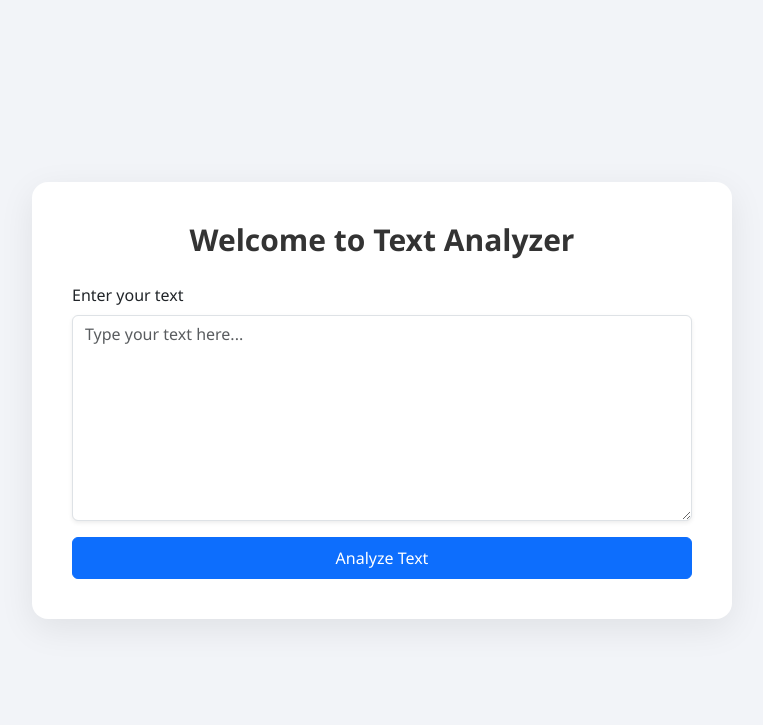
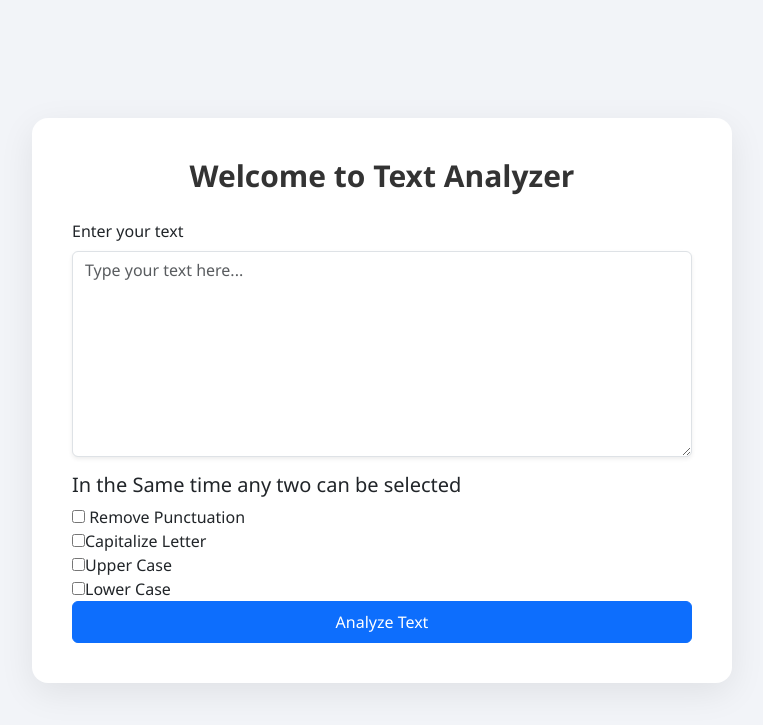
Before and after one commit to MdAshikurRahmanShuvo/TextAnalyzer, a Django app: page / in a window 1280 px wide. Shown: the top 725 px of the page, without its empty margins (258-1021 px from the left). Run offline with Django 5.2, Linux system fonts and the light colour scheme.

Commit message:
Also add for uppercase, lowecase and capatilization

```diff
--- a/templates/home.html
+++ b/templates/home.html
@@ -48,7 +48,7 @@
     <div class="card-box">
         <h1>Welcome to Text Analyzer</h1>
 
-        <form action="/removePunc" method="get">
+        <form action="/analyzer" method="get">
             <div class="mb-3">
                 <label for="text" class="form-label">Enter your text</label>
                 <textarea
@@ -59,7 +59,11 @@
                     placeholder="Type your text here..."
                     required></textarea>
             </div>
-
+            <h5>In the Same time any two can be selected</h5>
+            <input type="checkbox" id="removePunc" name="removePunc"> Remove Punctuation<br>
+            <input type="checkbox" id="CapitalLetter" name="CapitalLetter">Capitalize Letter <br>
+            <input type="checkbox" id="upperCase" name="upperCase">Upper Case <br>
+            <input type="checkbox" id="lowerCase" name="lowerCase">Lower Case <br>
             <button type="submit" class="btn btn-primary w-100 py-2">
                 Analyze Text
             </button>
--- a/textutils/urls.py
+++ b/textutils/urls.py
@@ -21,5 +21,5 @@ from . import views
 urlpatterns = [
     path('admin/', admin.site.urls),
     path('',views.index,name='index'),
-    path('removePunc',views.removePunc,name='removePunc'),
+    path('analyzer',views.analyzer,name='analyzer'),
 ]
--- a/textutils/views.py
+++ b/textutils/views.py
@@ -3,13 +3,48 @@ from django.http import HttpResponse
 from django.shortcuts import render
 def index(request):
     return render(request,'home.html')
-def removePunc(request):
+def analyzer(request):
     djtext=request.GET.get('text','default')
-    punctuations='''!"#$%&'()*+,-./:;<=>?@[\]^_`{|}~'''
-    analyzed=""
-    for i in djtext:
-        if i not in punctuations:
-            analyzed=analyzed+i
+    removePunc=request.GET.get('removePunc',"off")
+    print(removePunc)
+    CapitalLetter=request.GET.get('CapitalLetter','off')
+    upperCase=request.GET.get('upperCase','off')
+    LowerCase=request.GET.get('lowerCase','off')
+    if(removePunc=='on'):
+        punctuations='''!"#$%&'()*+,-./:;<=>?@[\]^_`{|}~'''
+        analyzed=""
+        for i in djtext:
+            if i not in punctuations:
+                analyzed=analyzed+i
+    elif(CapitalLetter=='on'):
+        analyzed=djtext.capitalize()
+    elif(upperCase=='on'):
+        analyzed=djtext.upper()
+    elif(LowerCase=='on'):
+        analyzed=djtext.lower()
+    elif(removePunc=='on' and CapitalLetter=='on'):
+        punctuations='''!"#$%&'()*+,-./:;<=>?@[\]^_`{|}~'''
+        analyzed=""
+        for i in djtext:
+            if i not in punctuations:
+                analyzed=analyzed+i
+                analyzed=analyzed.capitalize()
+    elif(removePunc=='on' and upperCase=='on'):
+        punctuations='''!"#$%&'()*+,-./:;<=>?@[\]^_`{|}~'''
+        analyzed=""
+        for i in djtext:
+            if i not in punctuations:
+                analyzed=analyzed+i
+                analyzed=analyzed.upper()
+    elif(removePunc=='on' and LowerCase=='on'):
+        punctuations='''!"#$%&'()*+,-./:;<=>?@[\]^_`{|}~'''
+        analyzed=""
+        for i in djtext:
+            if i not in punctuations:
+                analyzed=analyzed+i
+                analyzed=analyzed.lower()
+    else:
+        analyzed=djtext
     removed={
         'previous_text':djtext,
         'value':analyzed,
```
